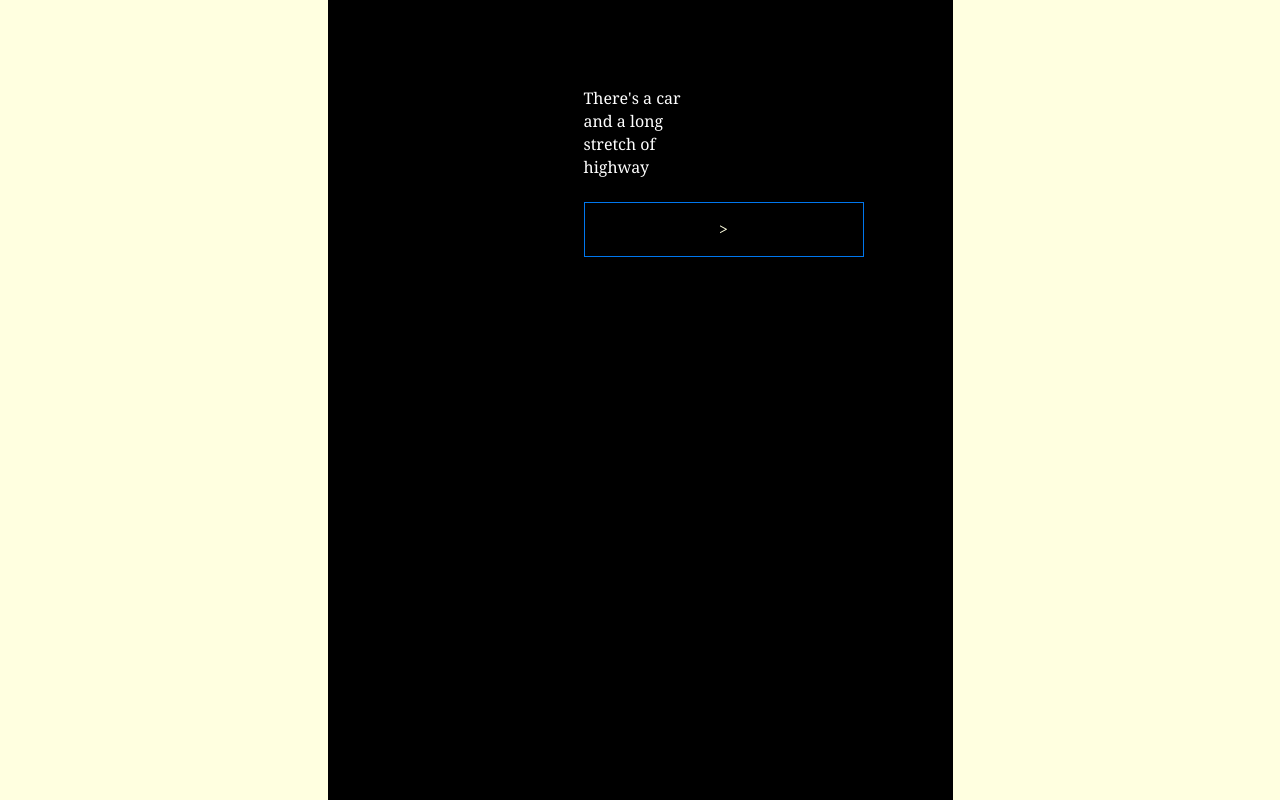
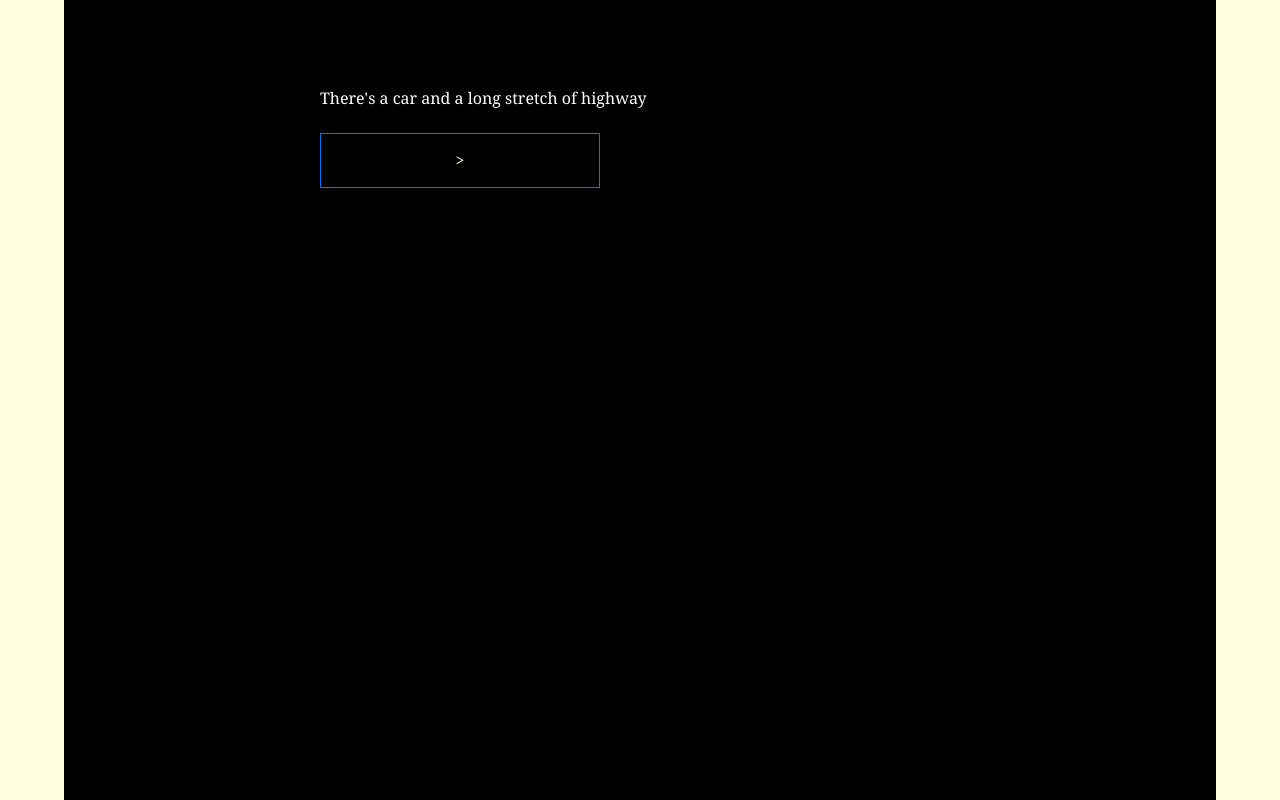
Before and after one commit to maevep/-car, a plain HTML site: page index.html in a window 1280 px wide. Drawn offline with Linux system fonts and the light colour scheme.

Commit message:
Update index.html

```diff
--- a/index.html
+++ b/index.html
@@ -26,7 +26,7 @@ tw-storydata {
 tw-story {
   display: block;
   font-size: 16px;
-  width: 625px;
+  width: 90%;
   line-height: 23px;
   font-weight: normal;
   margin: 0 auto;
```
